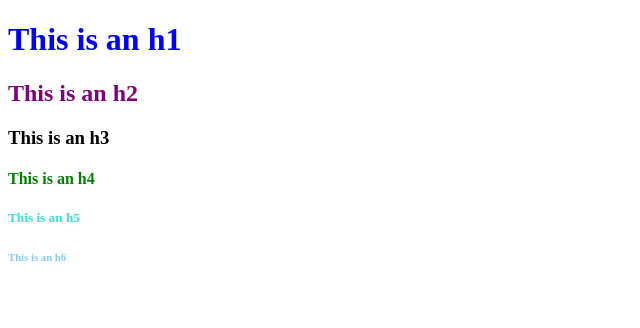
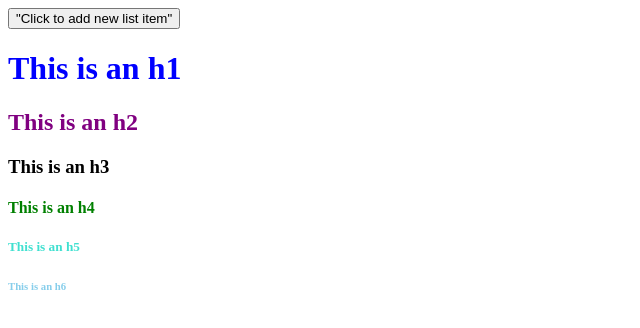
Before and after one commit to jduell12/DomDrills, a plain HTML site: page index.html in a window 1280 px wide. Shown: the whole page, without its empty margins (0-640 px from the left). Drawn offline with Linux system fonts and the light colour scheme.

Commit message:
added button to index.html

```diff
--- a/index.html
+++ b/index.html
@@ -9,6 +9,6 @@
     <title>Dom Drills</title>
 </head>
 <body>
-
+    <button class = "btn">"Click to add new list item"</button>
 </body>
 </html>
--- a/scripts.js
+++ b/scripts.js
@@ -43,6 +43,7 @@ document.addEventListener("DOMContentLoaded", function () {
     //An array of 8 colors
     let colors = ['red', 'orange', 'green', 'blue', 'purple', 'yellow', 'brown', 'white'];
 
+    //Event Listeners that change the color of the headings text to a random color from the colors array when the heading is double clicked
     h1.addEventListener('dblclick', function (){
         let randNum = Math.floor(Math.random() * colors.length);
         h1.style.color = colors[randNum];
```
